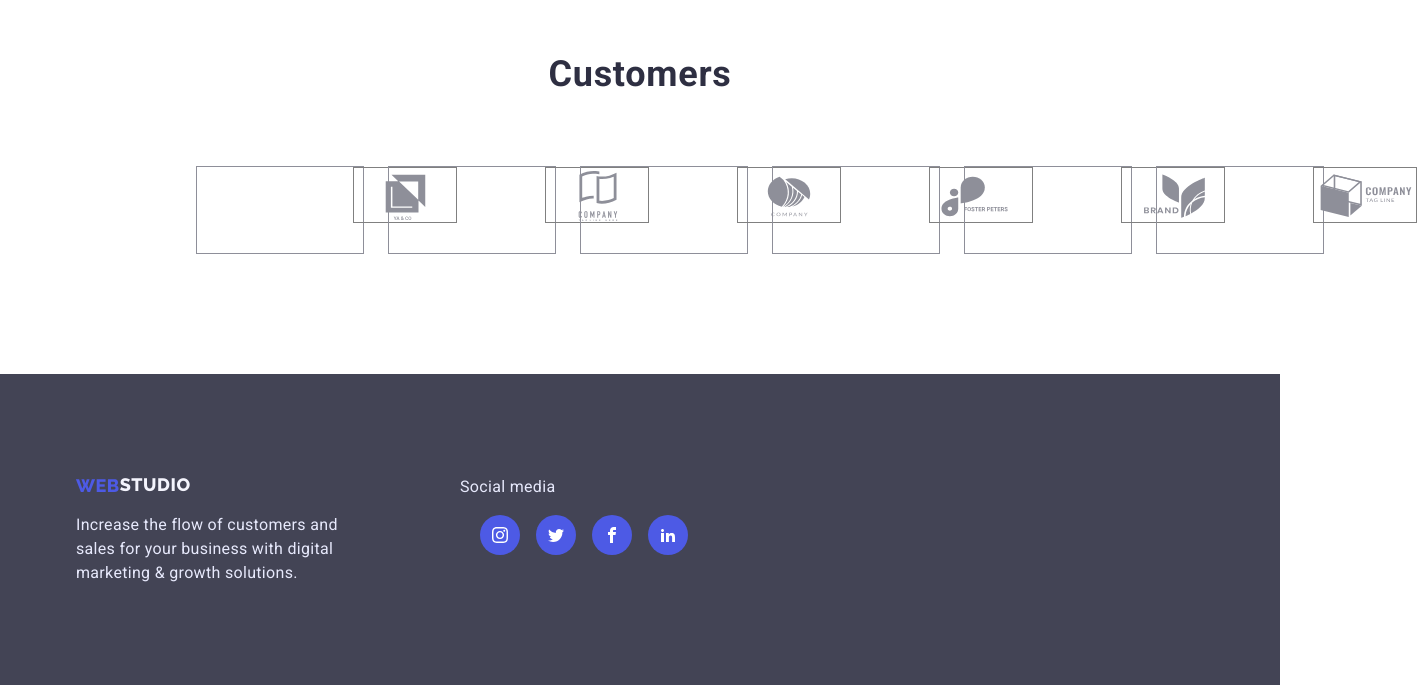
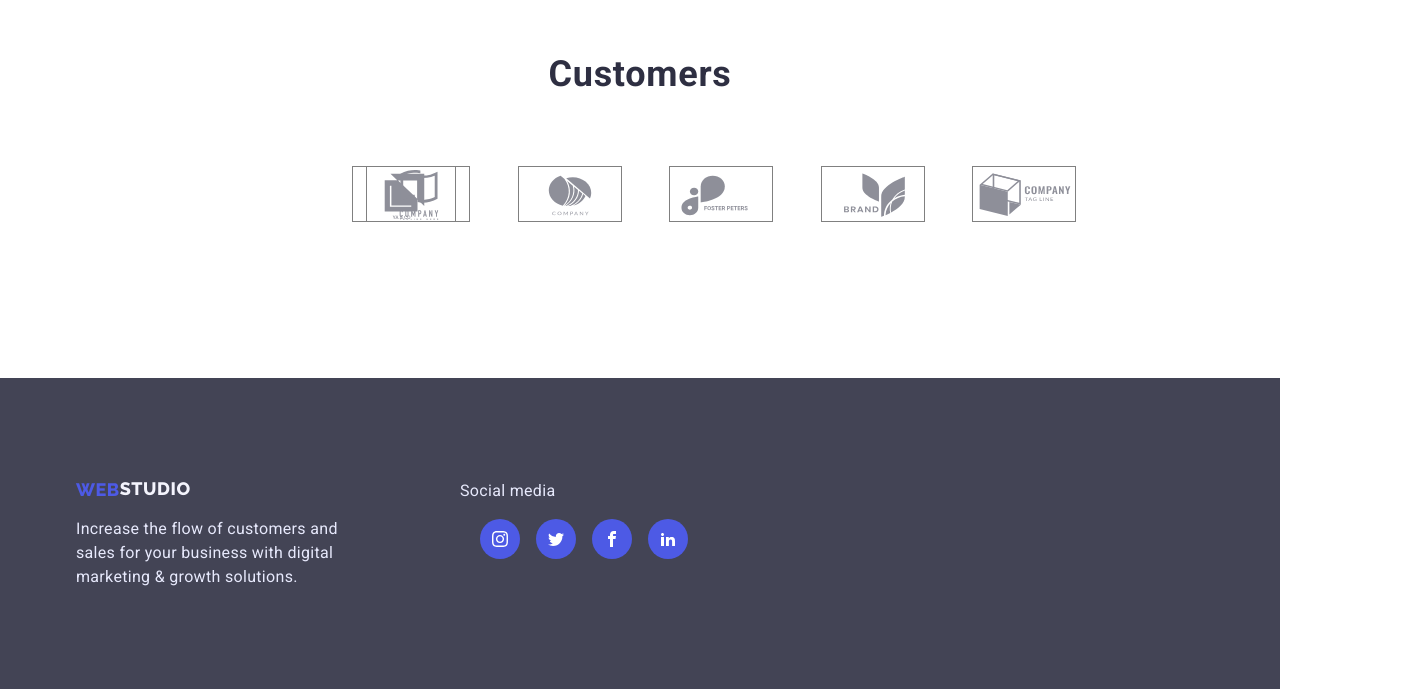
Before and after one commit to Maksym-Lytvyn/goit-markup-hw-04, a plain HTML site: page index.html in a window 1280 px wide. Shown: the part 2531-3220 px from the top of the page, 1417 px wide, since content can reach past the window. Drawn offline with nearby package versions, Linux system fonts and the light colour scheme.

Commit message:
Певні виправлення до четвертої дз)
Певні виправлення до четвертої дз)

```diff
--- a/css/styles.css
+++ b/css/styles.css
@@ -441,11 +441,8 @@ img {
     fill: var(--primary-brand);
 }
 .cmp-list-item {
-    width: 168px;
-    height: 88px;
-    margin-right: 24px;
-    border: 1px solid #8E8F99;
-
+    width: 170px;
+    height: 92px;
 }
 .bckg-footer {
     background-color: var(--text);
@@ -579,21 +576,20 @@ img {
 }
 
 .cmp-svgs {
-    width: 170px;
-    height: 92px;
+    width: 100%;
+    height: 100%;
     display: flex;
-    margin-left: 156px;
     justify-content: center;
     color: grey;
     border: 1px solid grey;
 }
 .cmp-svgs:hover {
-    color: violet;
-    border: 1px solid violet;
+    color: #4D5AE5;
+    border: 1px solid #4D5AE5;
 }
 .cmp-svgs:focus {
-    color: violet;
-    border: 1px solid violet;
+    color: #4D5AE5;
+    border: 1px solid #4D5AE5;
 }
 .cmp-svg1 {
     margin-left: 156px;
@@ -637,25 +633,23 @@ img {
     height: 56px;
 }
 .cmp1 {
-    fill: currentColor;
+    fill: currentColor
 }
-.cmp1:hover {
-    fill: currentColor;
-}
+
 .cmp2 {
-    border-radius: 4px;
+    fill: currentColor
 }
 .cmp3 {
-    border-radius: 4px;
+    fill: currentColor
 }
 .cmp4 {
-    border-radius: 4px;
+    fill: currentColor
 }
 .cmp5 {
-    border-radius: 4px;
+    fill: currentColor
 }
 .cmp6 {
-    border-radius: 4px;
+    fill: currentColor
 }
 .footer-svgs {
     background-color: var(--primary-brand);
```
